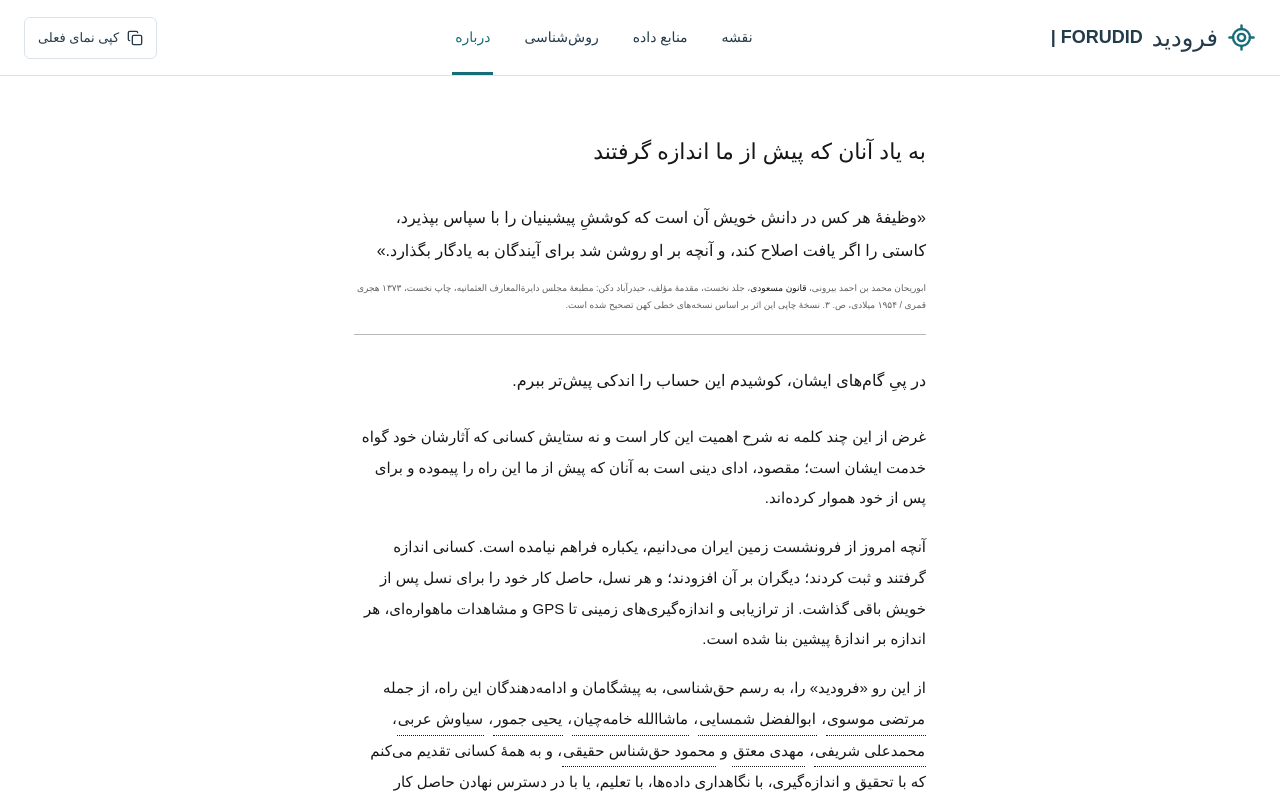
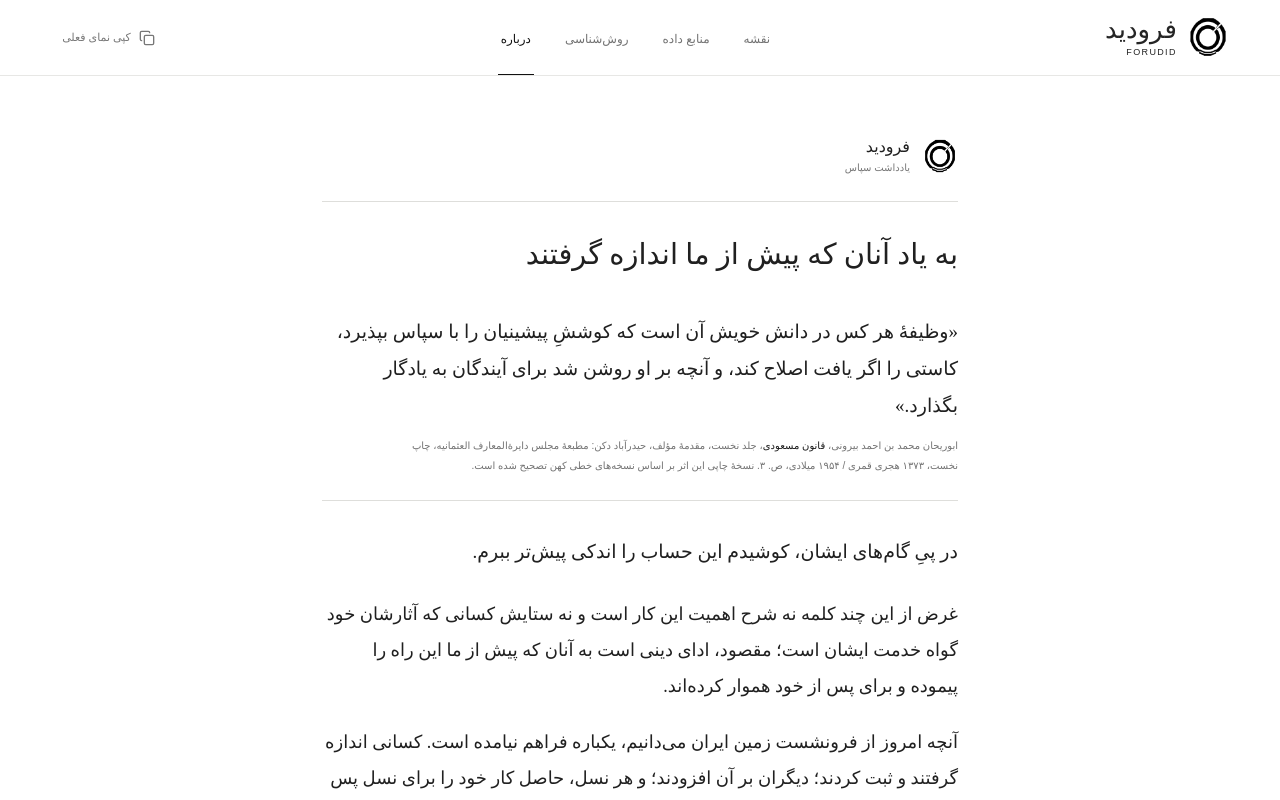
Before and after one commit to komeil-gh/Forudid, a React (Vite) app in the folder apps/web/: page /about in a window 1280 px wide. Shown: the top 800 px of the page. Built offline with nearby package versions, Linux system fonts and the light colour scheme; a web font is replaced by a local one.

Commit message:
style(web): refine letter page and selected brand header

```diff
--- a/apps/web/package.json
+++ b/apps/web/package.json
@@ -1,6 +1,6 @@
 {
   "name": "@forudid/web",
-  "version": "0.1.7",
+  "version": "0.1.8",
   "private": true,
   "type": "module",
   "scripts": {
--- a/apps/web/src/app/navigation.css
+++ b/apps/web/src/app/navigation.css
@@ -1,5 +1,20 @@
 .mobile-navigation { display: none; }
+header.header { padding-inline: clamp(20px, 4vw, 60px); border-bottom-color: #e7e7e5; color: #252525; gap: 28px; }
+.header .brand { gap: 10px; }
+.header .brand-mark { display: block; width: 42px; height: 42px; object-fit: contain; }
+.header .brand-wordmark { display: flex; flex-direction: column; align-items: flex-start; gap: 0; }
+.header .brand strong { font: 600 26px/1.2 'Noto Naskh Arabic Variable', serif; }
+.header .brand-en { font: 500 9px/1.7 'Vazirmatn Variable', sans-serif; letter-spacing: .15em; }
+header.header nav a { font-size: 12px; border-bottom-width: 1px; transition: color 150ms; color: #737373; }
+.header nav a:hover { color: #111; }
+header.header nav a[data-status='active'] { color: #111; border-bottom-color: #111; font-weight: 600; }
+.header .copy { border-color: transparent; color: #777; font-size: 11px; padding-inline: 10px; }
+.header .copy:hover { color: #111; background: #f6f6f4; }
 @media (max-width: 760px) {
+  header.header { padding-inline: 18px; gap: 12px; }
+  .header .brand-mark { width: 34px; height: 34px; }
+  .header .brand strong { font-size: 23px; }
+  .header .brand-en { display: block; font-size: 8px; }
   .header > .search { display: none; }
   .header .mobile-navigation { display: block; position: relative; margin-inline-start: auto; }
   .mobile-navigation summary { cursor: pointer; padding: 10px; min-height: 44px; }
--- a/apps/web/src/app/router.tsx
+++ b/apps/web/src/app/router.tsx
@@ -1,6 +1,6 @@
 import { lazy, Suspense } from 'react'
 import { createRootRoute, createRoute, createRouter, Link, Outlet } from '@tanstack/react-router'
-import { Copy, LocateFixed } from 'lucide-react'
+import { Copy } from 'lucide-react'
 import { useState } from 'react'
 import { defaultSearch, searchSchema } from '../lib/search'
 import { fa } from '../messages/fa'
@@ -20,8 +20,9 @@ function Shell() {
     catch { setCopyStatus(fa.copyError) }
   }
   return <><header className="header">
-    <Link to="/" className="brand"><LocateFixed aria-hidden="true" />
-      <strong>{fa.brand}</strong><span className="brand-en" dir="ltr">| FORUDID</span></Link>
+    <Link to="/" className="brand" aria-label="فرودید، صفحهٔ نخست">
+      <img className="brand-mark" src="/brand/selected/forudid-mark-black.png" alt="" width="42" height="42" />
+      <span className="brand-wordmark"><strong>{fa.brand}</strong><span className="brand-en" dir="ltr">FORUDID</span></span></Link>
     <nav aria-label="ناوبری اصلی"><Link to="/map" search={defaultSearch}>{fa.map}</Link>
       <Link to="/sources">منابع داده</Link><Link to="/methodology">{fa.methodology}</Link><Link to="/about">{fa.about}</Link></nav>
     <details className="mobile-navigation"><summary>فهرست</summary>
--- /dev/null
+++ b/apps/web/src/routes/about.css
@@ -0,0 +1,26 @@
+.scientific-page.about-page { max-width: 700px; padding: 1px 32px 88px; color: #202020;
+  font-family: 'Noto Naskh Arabic Variable', serif; }
+.about-page .about-heading { margin: 58px 0 34px; }
+.letter-heading { display: flex; align-items: center; gap: 12px; padding-bottom: 24px; margin-bottom: 28px;
+  border-bottom: 1px solid #dededb; }
+.letter-heading img { width: 36px; height: 36px; object-fit: contain; }
+.letter-heading > span { font: 600 16px/1.5 'Noto Naskh Arabic Variable', serif; }
+.letter-heading > span > span { display: block; font: 400 10px/1.8 'Vazirmatn Variable', sans-serif; color: #777; }
+.about-page .about-heading h1 { font-size: clamp(23px, 3vw, 29px); line-height: 1.7; font-weight: 600; }
+.about-page .biruni-quote { margin-bottom: 32px; padding-bottom: 25px; border-bottom-color: #dededb; }
+.about-page .biruni-quote blockquote { font-size: 19px; line-height: 1.95; font-weight: 400; }
+.about-page .biruni-quote figcaption { max-width: 560px; font-size: 10px; line-height: 1.95; color: #737373; }
+.about-page .about-letter p { font-size: 18px; line-height: 2; margin-bottom: 20px; text-align: start; }
+.about-page .about-letter .about-opening { font-size: 19px; margin-bottom: 25px; }
+.about-page .about-letter .dedication { margin: 30px 0; font-size: 19px; }
+.about-page .signature { padding-top: 23px; margin-top: 32px; border-top: 1px solid #dededb; }
+.about-page .signature p { margin-bottom: 4px; font-size: 16px; }
+.about-page .signature strong { font: 500 29px/1.7 'Noto Naskh Arabic Variable', serif; }
+.about-page .signature span, .about-page .signature time { font-size: 10px; line-height: 2.1; color: #737373; }
+.about-page .person-trigger { color: inherit; text-decoration-color: #aaa; text-underline-offset: 5px; }
+@media (max-width: 760px) {
+  .scientific-page.about-page { padding-inline: 24px; }
+  .about-page .about-heading { margin-top: 32px; }
+  .about-page .about-letter p { font-size: 17px; line-height: 1.95; }
+  .about-page .biruni-quote blockquote { font-size: 18px; }
+}
--- a/apps/web/src/routes/about.tsx
+++ b/apps/web/src/routes/about.tsx
@@ -1,4 +1,5 @@
 import { HoverCard } from 'radix-ui'
+import './about.css'
 
 const people = [
   {
@@ -87,6 +88,7 @@ function PeopleList() {
 export default function AboutPage() {
   return <main className="scientific-page about-page">
     <header className="about-heading">
+      <div className="letter-heading"><img src="/brand/selected/forudid-mark-black.png" alt="" width="36" height="36" /><span>فرودید<span>یادداشت سپاس</span></span></div>
       <h1>به یاد آنان که پیش از ما اندازه گرفتند</h1>
     </header>
 
--- a/package.json
+++ b/package.json
@@ -1,6 +1,6 @@
 {
   "name": "forudid",
-  "version": "0.1.7",
+  "version": "0.1.8",
   "private": true,
   "packageManager": "pnpm@11.24.0",
   "scripts": {
```
Also changed, not shown: apps/web/public/brand/selected/forudid-mark-black.png (added), 2 other files (tests, documents, lock files or other folders).
